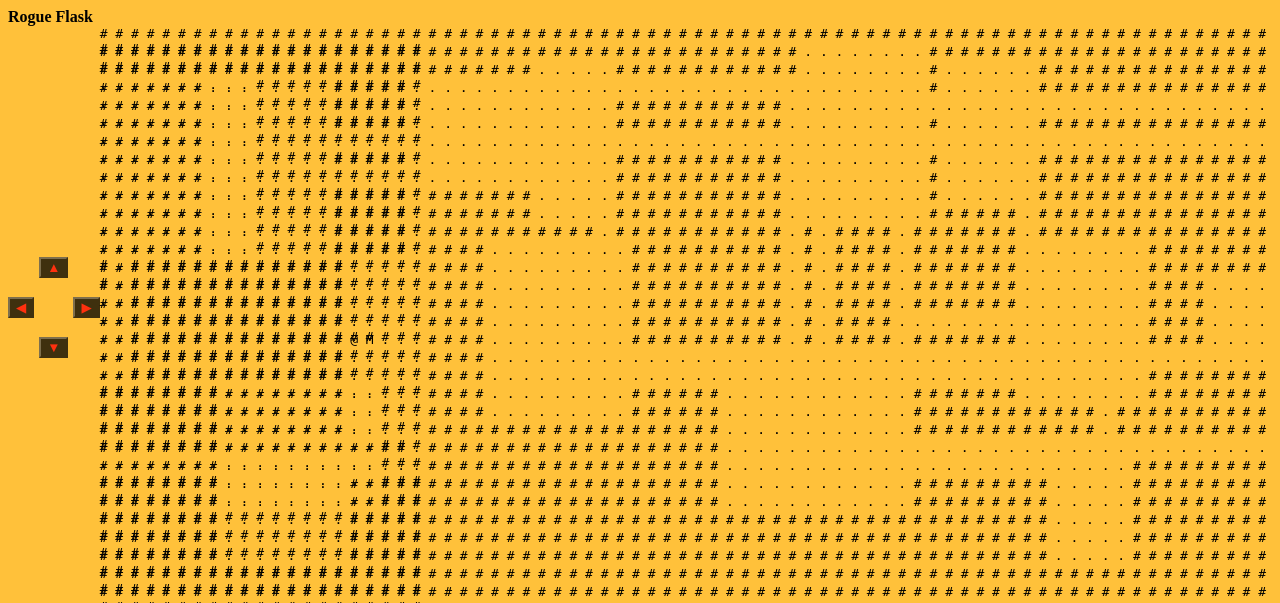
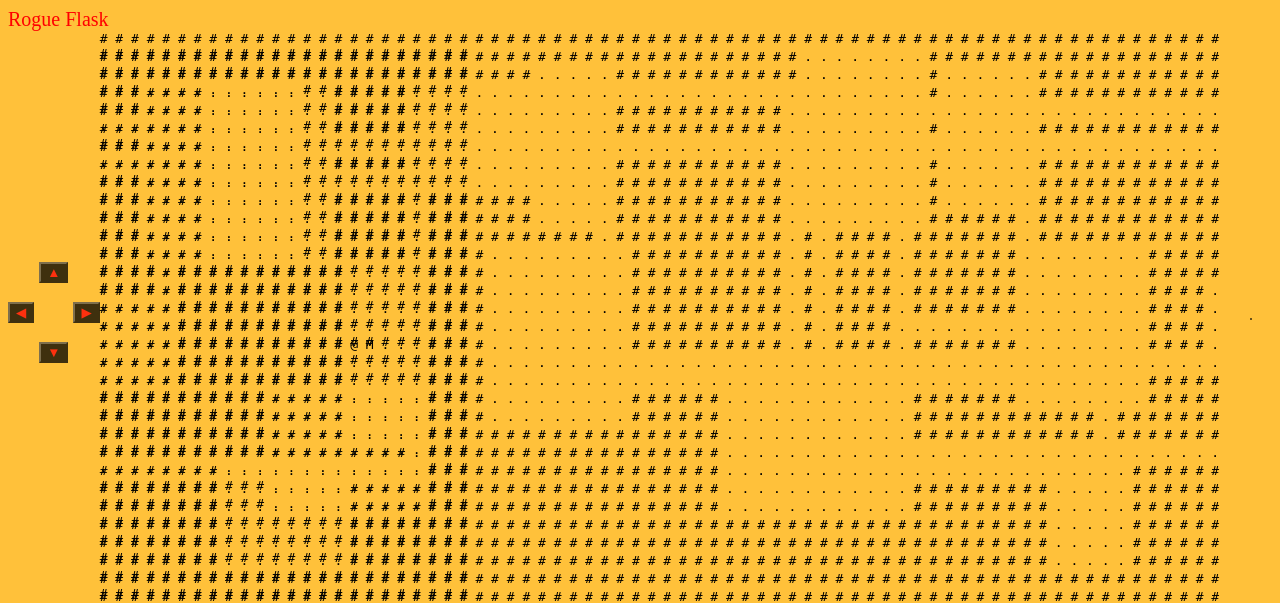
Before and after one commit to ue22-p20-eval/projet-web-intro-et-network-intro-best-rogue, a Flask app: page / in a window 1280 px wide. Shown: the top 603 px of the page. Run offline with Flask 2, Linux system fonts and the light colour scheme; some libraries are stand-ins or nearby versions.

Commit message:
nouvelles modifs

```diff
--- a/static/css/main.css
+++ b/static/css/main.css
@@ -1,5 +1,11 @@
 body{
     background-color: rgb(255, 193, 58);
+}
+
+.title{
+    font-family: serif;
+    color:rgb(255, 0, 0);
+    font-size: 20px;
 }
 
 .flexbox{
@@ -21,3 +27,9 @@
     opacity: 0.75;
     color: rgb(255, 0, 0);
 }
+
+.parameters{
+    border: 1px solid rgb(0, 0, 0);
+    border-radius: 5px;
+    margin: 20px;
+}
--- a/templates/index.html
+++ b/templates/index.html
@@ -5,7 +5,7 @@
         <script type="text/javascript" src={{ url_for("static", filename="js/main.js") }}></script>
     </head>
     <body>
-        <div> <b> Rogue Flask </b></div>
+        <div class="title"> Rogue Flask </div>
 
         <div class="flexbox">
             <div class="thekeypad">
@@ -20,7 +20,7 @@
                 <div class="key"></div>
             </div>
 
-            <div id="console" style="font-family: monospace;">
+            <div id="console" style="font-family:monospace;">
                 {% for i in range(n_row) %}
                 <div style="height:18px">
                     {% for j in range(n_col) %}
@@ -29,6 +29,13 @@
                 </div>
                 {% endfor %}
             </div>
+
+            <div class="parameters">
+                <div class="life">
+                </div>
+                <div class="money">
+                </div>
+            </div>
         </div>
 
     </body>
```
Also changed, not shown: game_backend/player.py (+15 -12 lines).
